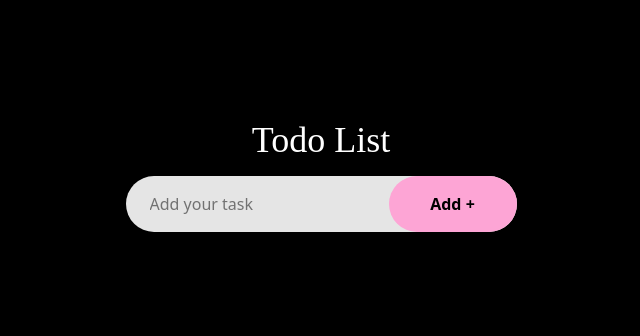
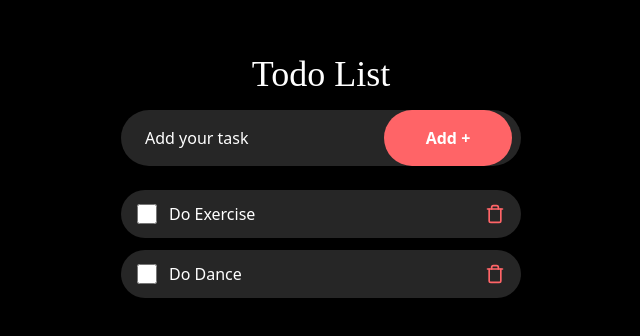
Before and after one commit to iamharshtambe/brainwave, a React (Vite) app: page /todolist in a window 1280 px wide. Shown: the part 232-568 px from the top of the page, without its empty margins (319-959 px from the left). Built offline with nearby package versions, Linux system fonts and the light colour scheme; a web font is replaced by a local one.

Commit message:
feat: add tasks ui

```diff
--- a/src/components/TodoList.jsx
+++ b/src/components/TodoList.jsx
@@ -1,18 +1,42 @@
+import { Trash } from 'lucide-react';
+
+const tasks = [
+  { id: 1, task: 'Do Exercise' },
+  { id: 2, task: 'Do Dance' },
+];
+
 export default function TodoList() {
   return (
     <div className="mx-auto flex min-h-screen items-center justify-center bg-black text-white">
       <div className="flex flex-col">
         <h1 className="p-4 text-center font-bitcount text-4xl">Todo List</h1>
 
-        <div className="w-full rounded-full bg-neutral-200 text-black">
+        <div className="w-full rounded-full bg-neutral-800">
           <input
             type="text"
             placeholder="Add your task"
-            className="h-14 border-0 bg-transparent pr-2 pl-6 outline-none"
+            className="h-14 border-0 bg-transparent pr-2 pl-6 outline-none placeholder:text-white"
           />
-          <button className="h-14 w-32 rounded-full bg-pink-300 font-semibold">
+          <button className="h-14 w-32 cursor-pointer rounded-full bg-red-400 font-semibold hover:bg-red-600">
             Add +
           </button>
+        </div>
+
+        <div className="mt-6 flex w-full flex-col items-center gap-3">
+          {tasks.map((task) => (
+            <div
+              key={task.id}
+              className="flex w-[400px] items-center justify-between rounded-full bg-neutral-800 px-4 py-3"
+            >
+              <div className="flex items-center gap-3">
+                <input type="checkbox" className="h-5 w-5" />
+                <p>{task.task}</p>
+              </div>
+              <button className="text-red-400 hover:text-red-600">
+                <Trash size={20} />
+              </button>
+            </div>
+          ))}
         </div>
       </div>
     </div>
```
